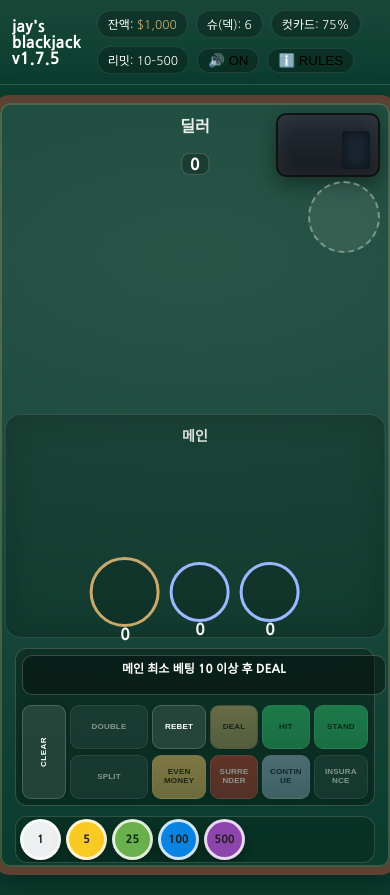
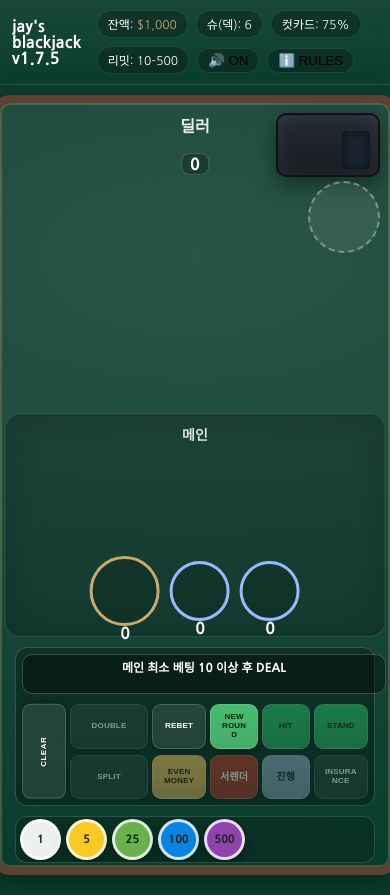
Before and after one commit to fromjayb/jaysmaking, a plain HTML site: page index.html in a window 390 px wide. Drawn offline with Linux system fonts and the light colour scheme.

Commit message:
Add files via upload

```diff
--- a/mobile_compact_overrides.css
+++ b/mobile_compact_overrides.css
@@ -1,4 +1,4 @@
-/* Mobile Compact Overrides v2.8 — 8px labels + DEAL only */
+/* Mobile Compact Overrides v2.10 — NEW ROUND restored, labels kept */
 @media (max-width:720px){
   :root{ --chipH:36px; --padH:116px; }
   .table-surface{ height: calc(100vh - 80px) !important; }
@@ -24,10 +24,9 @@
     overflow:hidden !important; text-overflow:ellipsis !important;
   }
 
-  /* Buttons: 8px, wrap allowed, clamp content within cell */
+  /* Buttons default: 8px */
   .btn{
-    position:relative !important;
-    display:block !important;
+    position:relative !important; display:block !important;
     width:100% !important; max-width:100% !important;
     padding:8px 8px !important;
     font-size:8px !important; line-height:1.12 !important;
@@ -44,18 +43,17 @@
     text-align:center !important; letter-spacing:.5px !important; padding:10px 4px !important;
   }
 
-  /* DOUBLE/SPLIT column */
+  /* DOUBLE/SPLIT column (col2) */
   #btnDouble{ grid-column:2 !important; grid-row:2 !important; }
   #btnSplit{  grid-column:2 !important; grid-row:3 !important; }
 
-  /* Slimmer padding for columns 4 & 5 */
+  /* Slimmer padding for cols 4 & 5 */
   #btnDeal, #btnSurrender, #btnHit, #btnContinue{ padding-inline:6px !important; }
 
   /* Row 2 */
   #btnRebet{ grid-column:3 !important; grid-row:2 !important; }
   #btnDeal{ grid-column:4 !important; grid-row:2 !important; }
-  #btnNewRound{ display:none !important; }            /* always hide NEW ROUND */
-  #btnDeal.hidden{ display:block !important; }        /* force DEAL visible even if JS adds .hidden */
+  #btnNewRound{ grid-column:4 !important; grid-row:2 !important; }  /* restored; JS toggles visibility */
   #btnHit{ grid-column:5 !important; grid-row:2 !important; }
   #btnStand{ grid-column:6 !important; grid-row:2 !important; }
 
@@ -64,6 +62,15 @@
   #btnSurrender{ grid-column:4 !important; grid-row:3 !important; }
   #btnContinue{ grid-column:5 !important; grid-row:3 !important; }
   #btnInsurance{ grid-column:6 !important; grid-row:3 !important; }
+
+  /* Korean labels at 10px for SURRENDER/CONTINUE */
+  #btnSurrender, #btnContinue{ font-size:0 !important; }
+  #btnSurrender::after, #btnContinue::after{
+    content:""; display:block; width:100%; text-align:center;
+    font-size:10px; font-weight:800; line-height:1.12; white-space:nowrap; letter-spacing:0.2px;
+  }
+  #btnSurrender::after{ content:"서렌더"; }
+  #btnContinue::after{ content:"진행"; }
 
   /* Chip rack */
   .chips{
@@ -75,6 +82,5 @@
 
   .seat-area{ bottom: calc(env(safe-area-inset-bottom,0px) + var(--chipH) + var(--padH) + 8px) !important; }
   .info-banner{ bottom: calc(env(safe-area-inset-bottom,0px) + var(--chipH) + var(--padH) + 18px) !important; }
-
   .pile{ min-height:92px !important; }
 }
```
